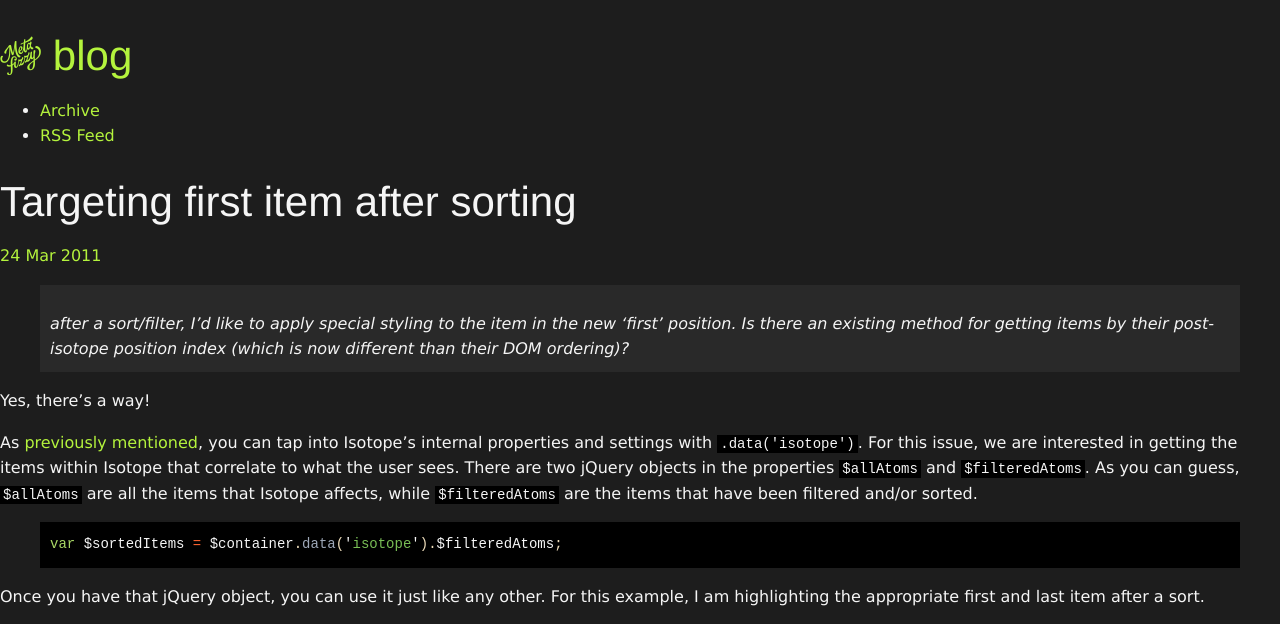
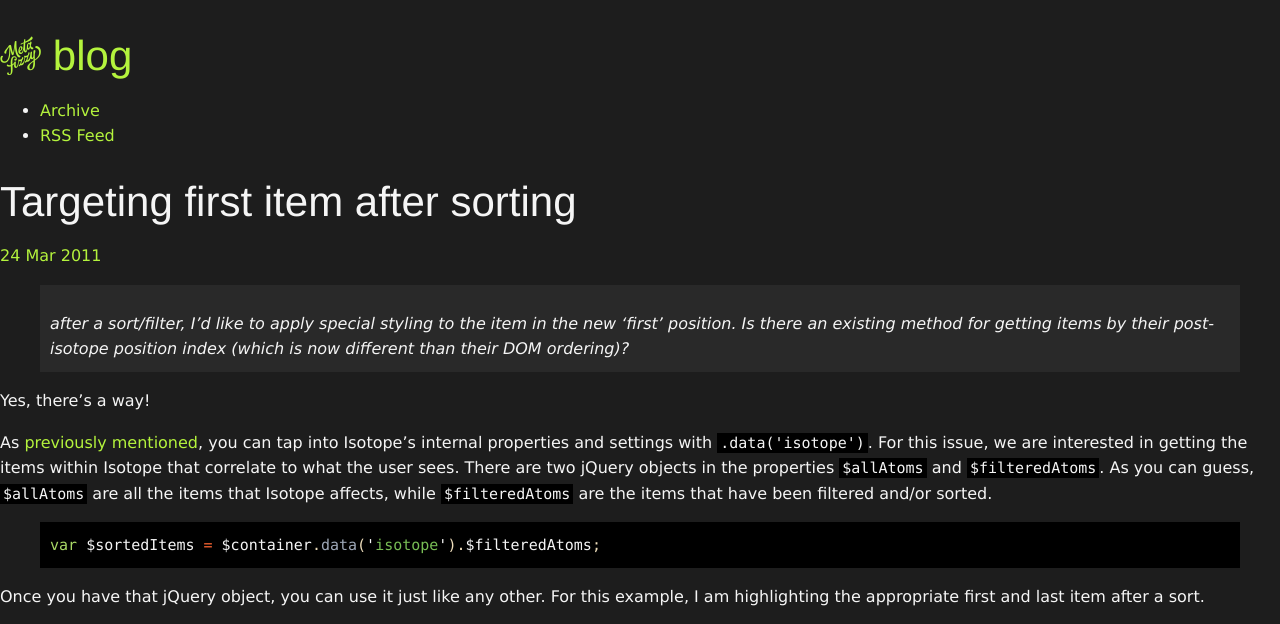
Before and after one commit to metafizzy/metafizzy.co, a Jekyll site: the page built from _posts/2011/2011-03-24-targeting-sorting-items.md, in a window 1280 px wide. Shown: the top 624 px of the page. Built offline with Jekyll 4.4.1, drawn with Linux system fonts in a browser that asks for light colours; grey boxes are pictures that could not be loaded.

Commit message:
code font, up code size

```diff
--- a/assets/css/style.css
+++ b/assets/css/style.css
@@ -468,6 +468,8 @@
 .product-footer .blurb
 { font-family: 'Omnes Pro', omnes-pro-1,omnes-pro-2, 'Raleway', 'Helvetica Neue', Arial, sans-serif; }
 
+code, pre { font-family: Consolas, Menlo, monospace; }
+
 h1, h2, h3 {
   font-weight: 200;
 }
@@ -520,7 +522,7 @@
 }
 
 code {
-  font-size: 14px;
+  font-size: 15px;
   padding: 1px 3px;
 }
 
```
